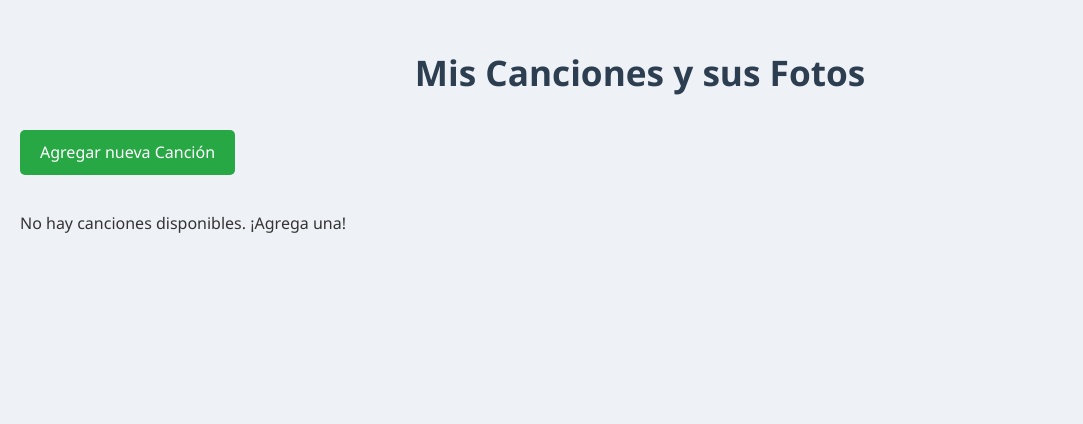
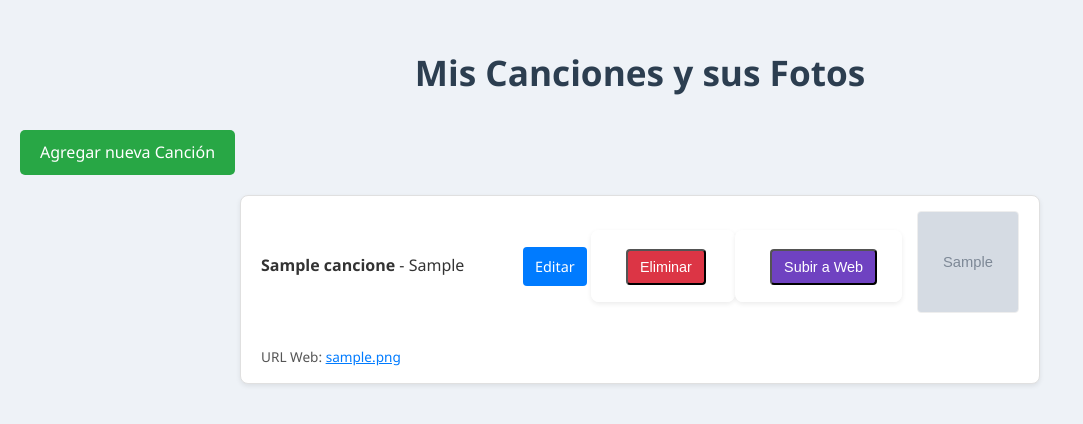
Before and after one commit to jolubaqui/Flask-AdministradorFotoCanciones, a Flask app: page / in a window 1280 px wide. Shown: the top 424 px of the page, without its empty margins (0-1083 px from the left). Run offline with Flask 3, Linux system fonts and the light colour scheme; tables that the repository leaves empty hold one stand-in row (values such as "Sample post"); grey boxes marked "Sample" are stand-in pictures; data that the repository does not hold is empty.

Commit message:
se adelanto programación

```diff
--- a/app.py
+++ b/app.py
@@ -1,13 +1,15 @@
 # importar flask
-from flask import Flask, render_template, request, redirect, url_for, flash
+from flask import Flask, render_template, request, redirect, url_for, flash, g # Importar 'g'
 import sqlite3
 import os
 from werkzeug.utils import secure_filename
 
 # Define la ruta base del proyecto
 BASE_DIR = os.path.abspath(os.path.dirname(__file__))
+# ¡IMPORTANTE! Las fotos ahora se servirán como estáticas. Es buena práctica que estén dentro de 'static'
+UPLOAD_FOLDER = os.path.join(BASE_DIR, 'static', 'fotos_canciones')
 DATABASE = os.path.join(BASE_DIR, 'instance', 'database.db')
-UPLOAD_FOLDER = os.path.join(BASE_DIR, 'fotos_canciones') # Carpeta para guardar las fotos
+
 
 # Asegúrate que las carpetas existan
 os.makedirs(os.path.join(BASE_DIR, 'instance'), exist_ok=True)
@@ -16,7 +18,7 @@
 # Crear la aplicación Flask
 app = Flask(__name__)
 app.config['UPLOAD_FOLDER'] = UPLOAD_FOLDER
-app.config['SECRET_KEY'] = 'your_secret_key_here'  # Cambia esto por una clave secreta real
+app.config['SECRET_KEY'] = 'tu_clave_secreta_real_y_segura_aqui'  # ¡IMPORTANTE! Cambia esto por una clave secreta real y compleja
 app.config['MAX_CONTENT_LENGTH'] = 16 * 1024 * 1024  # Opcional: Limitar tamaño de subida a 16MB
 
 # Extensiones de archivo permitidas para las fotos
@@ -27,65 +29,84 @@
     return '.' in filename and filename.rsplit('.', 1)[1].lower() in ALLOWED_EXTENSIONS
 
 # Función para conectar a la base de datos
+# Usamos 'g' para almacenar la conexión y reusarla en la misma solicitud
 def get_db_connection():
-    conn = sqlite3.connect(DATABASE)
-    conn.row_factory = sqlite3.Row  # Permite acceder a las columnas por nombre
-    return conn
+    if 'db' not in g:
+        g.db = sqlite3.connect(DATABASE)
+        g.db.row_factory = sqlite3.Row  # Permite acceder a las columnas por nombre
+    return g.db
+
+# Función para cerrar la conexión a la base de datos al final de cada solicitud
+@app.teardown_appcontext
+def close_connection(exception):
+    db = g.pop('db', None)
+    if db is not None:
+        db.close()
+
 
 def init_db():
     """Inicializa la base de datos y crea las tablas necesarias."""
-    conn = get_db_connection()
+    conn = get_db_connection() # Usamos get_db_connection para que use 'g'
     cursor = conn.cursor()
     cursor.execute('''
         CREATE TABLE IF NOT EXISTS canciones (
             id INTEGER PRIMARY KEY AUTOINCREMENT,
             titulo TEXT NOT NULL,
             artista TEXT NOT NULL,
-            foto TEXT,
+            ruta_foto TEXT,
             url_web_foto TEXT
         )
     ''')
     conn.commit()
-    conn.close()
+    # No cerramos la conexión aquí, porque 'teardown_appcontext' lo hará.
     print("Base de datos inicializada y tabla 'canciones' creada.")
 
-    with app.app_context():
+
+# --- ¡CORRECCIÓN IMPORTANTE AQUÍ! ---
+# Llama a init_db() fuera de su propia definición y dentro del contexto de la aplicación.
+# Esto asegura que se ejecute solo una vez al iniciar la app, si la DB no existe.
+with app.app_context():
+    # Solo inicializa la DB si el archivo no existe (para evitar sobrescribir datos en cada reinicio)
+    if not os.path.exists(DATABASE):
         init_db()
+    else:
+        # Si la DB ya existe, podrías querer hacer algo aquí, como un 'print'
+        print("La base de datos ya existe. Saltando la inicialización de tabla.")
 
-# --- Rutas de la Aplicación (Mínimo para empezar) ---
+
+# --- Rutas de la Aplicación ---
 @app.route('/')
 def index():
     """Página principal que muestra todas las canciones."""
     conn = get_db_connection()
     canciones = conn.execute('SELECT * FROM canciones').fetchall()
-    conn.close()
+    # La conexión se cerrará automáticamente por @app.teardown_appcontext
     return render_template('index.html', canciones=canciones)
 
 @app.route('/agregar', methods=['GET', 'POST'])
 def agregar_cancion():
     """Página para agregar una nueva canción."""
     if request.method == 'POST':
+        # Estas variables solo se necesitan y definen cuando se envía el formulario (POST)
         titulo = request.form['titulo']
         artista = request.form['artista']
-        album = request.form.get('album') # Usar .get() para campos opcionales
-        genero = request.form.get('genero')
-        ano_lanzamiento = request.form.get('ano_lanzamiento')
-        ruta_audio = request.form['ruta_audio']
 
-        ruta_foto_db = None # Inicialmente no hay ruta de foto en DB
-        filename = None # Nombre del archivo de la foto
+        ruta_foto = None # Inicialmente no hay ruta de foto en DB
 
         # Lógica para manejar la subida de la foto
-        if 'foto' in request.files: # Verificar si hay un archivo 'foto' en la petición
+        if 'foto' in request.files:
             foto_file = request.files['foto']
-        # Si el usuario no selecciona un archivo, el navegador envía un archivo vacío sin nombre.
             if foto_file.filename != '' and allowed_file(foto_file.filename):
-                filename = secure_filename(foto_file.filename) # Asegurar el nombre del archivo
+                filename = secure_filename(foto_file.filename)
                 foto_path = os.path.join(app.config['UPLOAD_FOLDER'], filename)
-                foto_file.save(foto_path) # Guardar el archivo en el servidor
-                ruta_foto = os.path.join('fotos_canciones', filename) # Guardamos la ruta relativa para facilitar la visualización en HTML
+                foto_file.save(foto_path)
+                ruta_foto = os.path.join('fotos_canciones', filename)
+            else:
+                flash('No se seleccionó una foto o el formato no es permitido.', 'warning')
+        else:
+            flash('No se encontró el campo de archivo "foto". Asegúrate de que tu formulario HTML sea correcto.', 'error')
 
-        conn = get_db_connection()
+        conn = get_db_connection() # Obtener la conexión dentro del POST
         try:
             conn.execute(
                 'INSERT INTO canciones (titulo, artista, ruta_foto) VALUES (?, ?, ?)',
@@ -95,14 +116,121 @@
             flash('Canción agregada exitosamente!', 'success')
             return redirect(url_for('index'))
         except sqlite3.IntegrityError:
-            flash('Error: La ruta de audio ya existe para otra canción.', 'error')
+            flash('Error de integridad: Puede que ya exista una entrada similar.', 'error')
         except Exception as e:
             flash(f'Error al agregar la canción: {e}', 'error')
         finally:
-            conn.close()
+            # La conexión se cerrará automáticamente por @app.teardown_appcontext
+            pass
 
+    # Esto se ejecuta si es un GET, o si un POST falló y no hubo un redirect
     return render_template('agregar.html')
+
+# ... (tu código app.py existente, incluyendo importaciones y configuraciones) ...
+
+# ... (tus rutas index y agregar_cancion) ...
+
+@app.route('/editar/<int:id>', methods=['GET', 'POST'])
+def editar_cancion(id):
+    """
+    Página para editar una canción existente.
+    GET: Muestra el formulario con los datos actuales de la canción.
+    POST: Procesa los cambios enviados por el formulario.
+    """
+    conn = get_db_connection()
+    cancion = conn.execute('SELECT * FROM canciones WHERE id = ?', (id,)).fetchone()
+
+    if cancion is None:
+        flash('Canción no encontrada.', 'error')
+        return redirect(url_for('index'))
+
+    if request.method == 'POST':
+        titulo = request.form['titulo']
+        artista = request.form['artista']
+
+        ruta_foto_db = cancion['ruta_foto'] # Mantener la foto existente por defecto
+
+        # Lógica para manejar la subida de una NUEVA foto
+        if 'foto' in request.files:
+            foto_file = request.files['foto']
+            if foto_file.filename != '' and allowed_file(foto_file.filename):
+                filename = secure_filename(foto_file.filename)
+                foto_path = os.path.join(app.config['UPLOAD_FOLDER'], filename)
+                foto_file.save(foto_path)
+                ruta_foto_db = os.path.join('fotos_canciones', filename)
+                flash('Foto de canción actualizada exitosamente!', 'success')
+            elif foto_file.filename == '':
+                # El usuario no seleccionó una nueva foto, mantiene la existente
+                pass
+            else:
+                flash('El formato de la nueva foto no es permitido.', 'warning')
+
+        try:
+            conn.execute(
+                'UPDATE canciones SET titulo = ?, artista = ?, ruta_foto = ? WHERE id = ?',
+                (titulo, artista, ruta_foto_db, id)
+            )
+            conn.commit()
+            flash('Canción actualizada exitosamente!', 'success')
+            return redirect(url_for('index'))
+        except Exception as e:
+            flash(f'Error al actualizar la canción: {e}', 'error')
+        finally:
+            conn.close() # Aunque tenemos teardown_appcontext, es buena práctica cerrar si se abre manualmente
+
+    # Para la petición GET, se muestra el formulario con los datos actuales
+    return render_template('editar.html', cancion=cancion)
+
+
+@app.route('/eliminar/<int:id>', methods=['POST'])
+def eliminar_cancion(id):
+    """
+    Ruta para eliminar una canción de la base de datos.
+    Solo acepta peticiones POST para mayor seguridad.
+    """
+    conn = get_db_connection()
+    try:
+        conn.execute('DELETE FROM canciones WHERE id = ?', (id,))
+        conn.commit()
+        flash('Canción eliminada exitosamente!', 'success')
+    except Exception as e:
+        flash(f'Error al eliminar la canción: {e}', 'error')
+    finally:
+        # La conexión se cerrará automáticamente por @app.teardown_appcontext
+        pass
+
+    return redirect(url_for('index'))
+@app.route('/subir_a_web/<int:id>', methods=['POST'])
+def subir_a_web(id):
+    """
+    Ruta PLACEHOLDER para subir la foto de una canción a un servicio web externo.
+    Por ahora, solo mostrará un mensaje y redirigirá.
+    La lógica real de subida a la nube iría aquí.
+    """
+    conn = get_db_connection()
+    cancion = conn.execute('SELECT * FROM canciones WHERE id = ?', (id,)).fetchone()
+
+    if cancion is None:
+        flash('Canción no encontrada para subir a la web.', 'error')
+        return redirect(url_for('index'))
+
+    # --- Lógica Placeholder (temporal) ---
+    if cancion['ruta_foto']:
+        flash(f"La canción '{cancion['titulo']}' tiene una foto local. Aquí iría la lógica para subirla a un servicio web externo.", 'info')
+        # Aquí iría el código para interactuar con la API del servicio de almacenamiento
+        # Por ejemplo: cloudinary.uploader.upload(os.path.join(app.config['UPLOAD_FOLDER'], cancion['ruta_foto']))
+        # Y luego actualizar 'url_web_foto' en la DB con la URL devuelta por el servicio.
+        # conn.execute('UPDATE canciones SET url_web_foto = ? WHERE id = ?', ('URL_GENERADA_POR_SERVICIO', id))
+        # conn.commit()
+        # flash('Foto subida a la web exitosamente!', 'success')
+    else:
+        flash(f"La canción '{cancion['titulo']}' no tiene una foto local para subir.", 'warning')
+
+    # La conexión se cerrará automáticamente por @app.teardown_appcontext
+    return redirect(url_for('index'))
+
 
 # ejecutar la aplicación
 if __name__ == '__main__':
+    print(f"DEBUG: Intentando usar la base de datos en: {DATABASE}")
     app.run(debug=True)
--- a/templates/index.html
+++ b/templates/index.html
@@ -8,7 +8,7 @@
 </head>
 <body>
     <h1>Mis Canciones y sus Fotos</h1>
-    <a href="{{url_for('agregar_cancion')}}" class="button">Agregar nueva Canción</a>
+    <a href="{{ url_for('agregar_cancion') }}" class="button">Agregar nueva Canción</a>
 
     {% with messages = get_flashed_messages(with_categories=true) %}
         {% if messages %}
@@ -21,36 +21,35 @@
     {% endwith %}
 
     {% if canciones %}
-        <ul class="song-list"> {# Clase para estilizar la lista #}
+        <ul class="song-list">
             {% for cancion in canciones %}
-                <li class="song-item"> {# Clase para estilizar cada elemento #}
+                <li class="song-item">
                     <div class="song-info">
                         <strong>{{ cancion.titulo }}</strong> - {{ cancion.artista }}
                     </div>
 
                     <div class="song-actions">
-                        {# Estos enlaces son para funcionalidades futuras del MVP: editar y eliminar #}
-                        {# Asegúrate de que las rutas 'editar_cancion' y 'eliminar_cancion' existan en app.py #}
-                        {# Nota: Para eliminar, generalmente se usa un formulario POST por seguridad, no un simple enlace GET #}
                         <a href="{{ url_for('editar_cancion', id=cancion.id) }}" class="action-button edit-button">Editar</a>
-                        <a href="{{ url_for('eliminar_cancion', id=cancion.id) }}" class="action-button delete-button">Eliminar</a>
-                        {# Nuevo: Botón para subir a la web, aunque la lógica estará en app.py #}
+                        <form action="{{ url_for('eliminar_cancion', id=cancion.id) }}" method="post" style="display:inline;">
+                            <button type="submit" class="action-button delete-button" onclick="return confirm('¿Estás seguro de que quieres eliminar esta canción?');">
+                                Eliminar
+                            </button>
+                        </form>
                         {% if cancion.ruta_foto %}
-                            <a href="{{ url_for('subir_a_web', id=cancion.id) }}" class="action-button upload-button">Subir a Web</a>
+                            <form action="{{ url_for('subir_a_web', id=cancion.id) }}" method="post" style="display:inline;">
+                                <button type="submit" class="action-button upload-button">Subir a Web</button>
+                            </form>
                         {% endif %}
                     </div>
 
                     <div class="song-image">
                         {% if cancion.ruta_foto %}
-                            {# CORRECCIÓN IMPORTANTE AQUÍ #}
-                            {# filename debe ser la ruta relativa desde la carpeta 'static' #}
-                            {# Si en app.py guardas 'fotos_canciones/nombre_foto.jpg', entonces esto es correcto #}
                             <img src="{{ url_for('static', filename=cancion.ruta_foto) }}" alt="Foto de {{ cancion.titulo }}" class="foto-cancion">
                         {% else %}
                             <span class="no-photo">No hay foto disponible</span>
                         {% endif %}
                     </div>
-                    {# Si tu DB tiene 'url_web_foto' puedes mostrarla también aquí #}
+
                     {% if cancion.url_web_foto %}
                         <div class="web-url">
                             URL Web: <a href="{{ cancion.url_web_foto }}" target="_blank">{{ cancion.url_web_foto }}</a>
@@ -61,7 +60,7 @@
         </ul>
     {% else %}
         <p>No hay canciones disponibles. ¡Agrega una!</p>
-    {% endif %}
+    {% endif %} {# <--- ¡Esta línea faltaba! #}
 
 </body>
 </html>
```
Also changed, not shown: static/fotos_canciones/descargar_13.jpg (added), static/fotos_canciones/https___images.genius.com_b9d5b5a66ba16b2c9650bd57665e1f2f.1000x1000x1.png (added), static/fotos_canciones/https___images.genius.com_d37d91a9a3e6f2965467ff2f4d4ad1b0.1000x1000x1.png (added), 1 other file.
